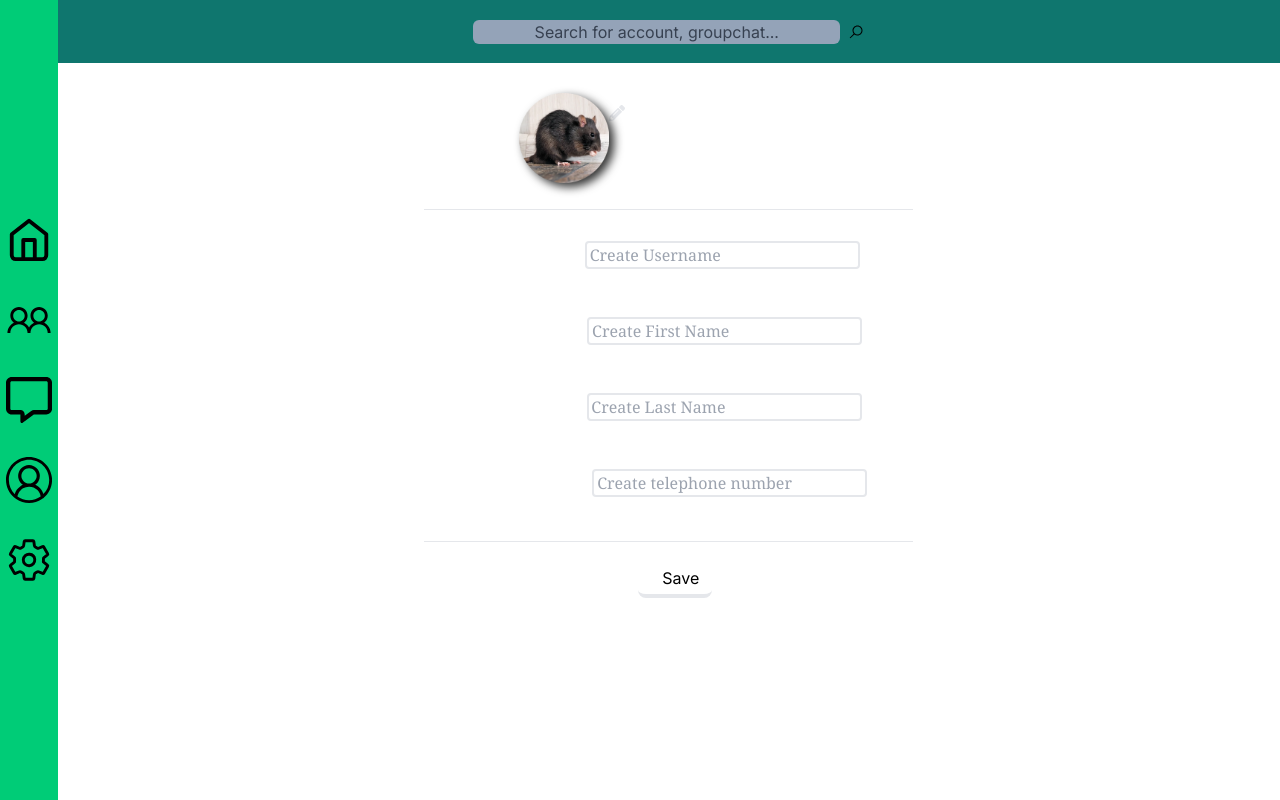
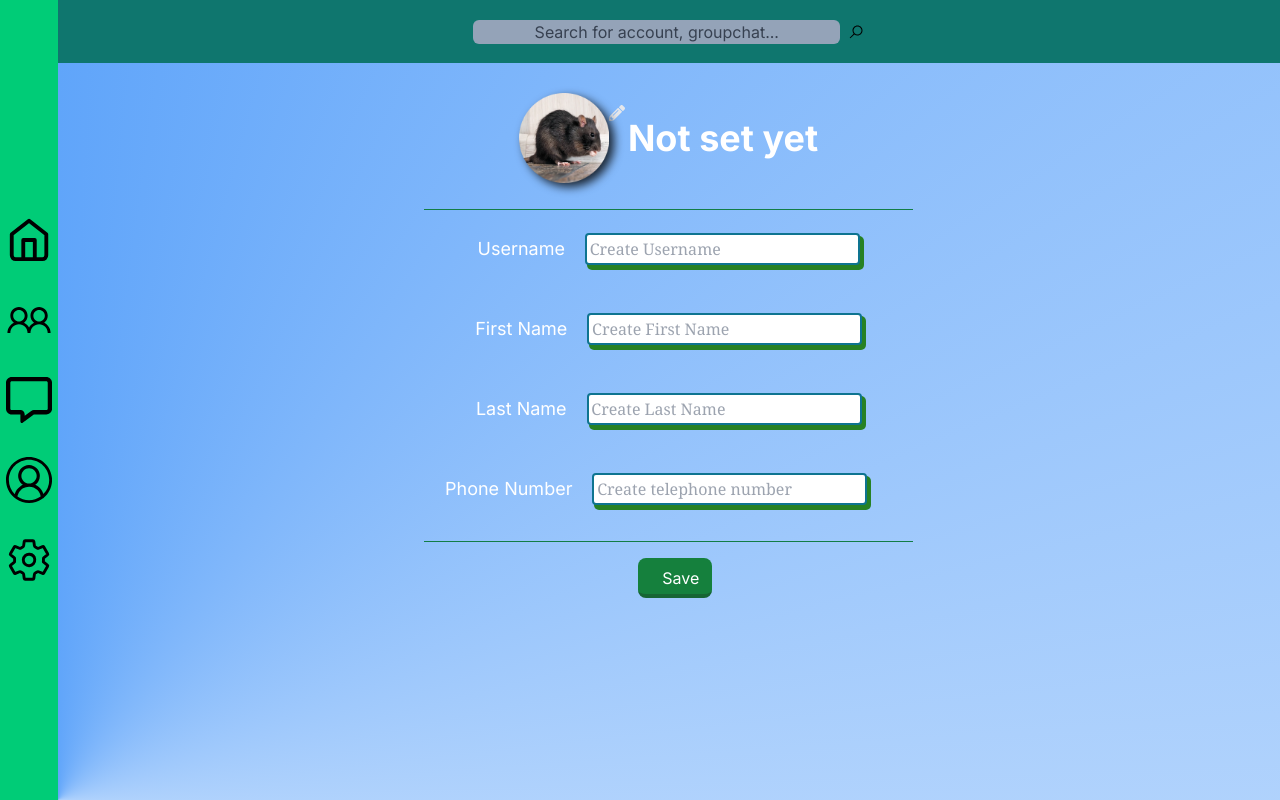
Before and after one commit to SqnkaBG/ChatApp, a Next.js app: page /user_account in a window 1280 px wide. Built offline with nearby package versions, Linux system fonts and the light colour scheme.

Commit message:
cleaned up code

```diff
--- a/app/settings/page.tsx
+++ b/app/settings/page.tsx
@@ -8,9 +8,27 @@ export default function Settings() {
     const [style, setStyle] = useState("1");
     const [storedData, setStoredData] = useState<string>("1");
     const [selectValue, setSelectValue] = useState<string>(storedData); //this is the value of the select elem.
+    const [bg, setBg] = useState<string>(storedData); //this is the value of the select elem.
+
+    const setColors = () => {
+        if (storedData === "1") {
+            setBg("bg-gradient-to-r from-blue-400 to-blue-600");
+        } else if (storedData === "2") {
+            setBg("bg-gradient-to-br from-[#374151] via-[#f43f5e] to-red-300");
+        } else if (storedData === "3") {
+            setBg(
+                "bg-gradient-to-tr from-purple-100 via-purple-500 to-purple-800"
+            );
+        } else if (storedData === "4") {
+            setBg(
+                "bg-[radial-gradient(ellipse_at_top,_var(--tw-gradient-stops))] from-[#d97706] via-[#d97706] to-[#c2410c]"
+            );
+        }
+    };
 
     useEffect(() => {
         if (typeof window !== "undefined") {
+            setColors();
             try {
                 const storedStyle = localStorage.getItem("style");
                 if (storedStyle) {
@@ -24,7 +42,7 @@ export default function Settings() {
                 console.error("Error accessing localStorage:", error);
             }
         }
-    }, []);
+    }, [style, storedData]);
     const handleSubmit = (e: React.FormEvent) => {
         e.preventDefault();
         const dataHasChanged = style !== storedData;
@@ -50,17 +68,7 @@ export default function Settings() {
         <div className="flex h-screen w-screen flex-wrap bg-white">
             <Sidebar />
             <div
-                className={`${
-                    storedData === "1"
-                        ? "bg-gradient-to-r from-blue-400 to-blue-600"
-                        : storedData === "2"
-                          ? "bg-gradient-to-br from-[#374151] via-[#f43f5e] to-red-300"
-                          : storedData === "3"
-                            ? "bg-gradient-to-tr from-purple-100 via-purple-500 to-purple-800"
-                            : storedData === "4"
-                              ? "bg-[radial-gradient(ellipse_at_top,_var(--tw-gradient-stops))] from-[#d97706] via-[#d97706] to-[#c2410c]"
-                              : ""
-                } h-full w-full flex-col items-center justify-center overflow-y-auto md:w-[95.5%]`}
+                className={` ${bg} h-full w-full flex-col items-center justify-center overflow-y-auto md:w-[95.5%]`}
             >
                 <SearchBar />
                 <div className="flex h-[93%] w-full flex-col pb-[1%] text-black">
--- a/app/user_account/page.tsx
+++ b/app/user_account/page.tsx
@@ -21,7 +21,9 @@ export default function Account() {
     const [firstName, setFirstName] = useState<string>("");
     const [lastName, setLastName] = useState<string>("");
     const [telNumber, SetTelNumber] = useState<string>("");
-
+    const [shadow, setShadow] = useState<string>(""); //shadows for the input element
+    const [bg, setBg] = useState<string>(""); //background
+    const [border, setBorder] = useState<string>("");
     const [storedData, setStoredData] = useState<{
         username: string | null;
         firstName: string | null;
@@ -38,15 +40,46 @@ export default function Account() {
         style: null,
     });
 
+    const setColors = () => {
+        if (style === "1") {
+            setShadow("shadow-custom-green border-cyan-700");
+            setBg(
+                "bg-[conic-gradient(at_bottom_left,_var(--tw-gradient-stops))] from-blue-400 via-white to-blue-600"
+            );
+            setBorder("border-[#127d46]");
+        } else if (style === "2") {
+            setShadow("shadow-custom-red border-gray-800");
+            setBg("bg-gradient-to-br from-[#374151] via-[#f43f5e] to-red-300");
+            setBorder("border-gray-800");
+        } else if (storedData.style === "3") {
+            setShadow("shadow-custom-blue border-purple-700");
+            setBg(
+                "bg-gradient-to-tr from-purple-100 via-purple-500 to-purple-800"
+            );
+            setBorder("border-blue-700");
+        } else if (style === "4") {
+            setShadow("shadow-custom-peachy border-orange-700");
+            setBg(
+                "bg-[radial-gradient(ellipse_at_top,_var(--tw-gradient-stops))] from-[#d97706] via-[#d97706] to-[#c2410c]"
+            );
+            setBorder("border-peach");
+        }
+    };
+
     useEffect(() => {
         if (typeof window !== "undefined") {
+            setColors();
             try {
                 const storedUsername = localStorage.getItem("username");
                 const storedFirstName = localStorage.getItem("firstName");
                 const storedLastName = localStorage.getItem("lastName");
                 const storedTelNumber = localStorage.getItem("telNumber");
                 const storedImg = localStorage.getItem("pfp");
-                const storedStyle = localStorage.getItem("style");
+                let storedStyle = localStorage.getItem("style");
+                if (!storedStyle) {
+                    storedStyle = "1"; // Default value if not set in localStorage
+                    localStorage.setItem("style", storedStyle);
+                }
                 setStoredData({
                     username: storedUsername,
                     firstName: storedFirstName,
@@ -55,8 +88,8 @@ export default function Account() {
                     imageSrc: storedImg,
                     style: storedStyle,
                 });
-                if (style) {
-                    setStyle(style);
+                if (storedStyle) {
+                    setStyle(storedStyle);
                 }
                 if (storedImg) {
                     setImageSrc(storedImg); //updates source if it finds one in localstorage
@@ -65,7 +98,7 @@ export default function Account() {
                 console.error("Error accessing localStorage:", error);
             }
         }
-    }, []);
+    }, [style, storedData.style]);
 
     const handleClick = (src: React.SetStateAction<string>) => {
         setImageSrc(src);
@@ -140,17 +173,7 @@ export default function Account() {
                 </div>
                 <form
                     onSubmit={handleSubmit}
-                    className={`${isVisible === true ? "pointer-events-none blur-[2px] brightness-50" : ""} ${
-                        storedData.style === "1"
-                            ? "bg-[conic-gradient(at_bottom_left,_var(--tw-gradient-stops))] from-blue-400 via-white to-blue-600"
-                            : storedData.style === "2"
-                              ? "bg-gradient-to-br from-[#374151] via-[#f43f5e] to-red-300"
-                              : storedData.style === "3"
-                                ? "bg-gradient-to-tr from-purple-100 via-purple-500 to-purple-800"
-                                : storedData.style === "4"
-                                  ? "bg-[radial-gradient(ellipse_at_top,_var(--tw-gradient-stops))] from-[#d97706] via-[#d97706] to-[#c2410c]"
-                                  : ""
-                    } b-0 h-f flex h-[93%] w-[100%] flex-col items-center space-y-1 overflow-y-auto pb-[1.5%] text-black`}
+                    className={`${isVisible === true ? "pointer-events-none blur-[2px] brightness-50" : ""} ${bg} b-0 h-f flex h-[93%] w-[100%] flex-col items-center space-y-1 overflow-y-auto pb-[1.5%] text-black`}
                 >
                     <div className="mb-[7%] mt-[5%] flex h-[13%] w-[75%] flex-row items-center justify-center lg:mb-[1%] lg:mt-0 lg:h-[18%] lg:w-[40%] lg:pb-0">
                         <Image
@@ -174,19 +197,7 @@ export default function Account() {
                             {storedData.username || "Not set yet"}
                         </h1>
                     </div>
-                    <hr
-                        className={`${
-                            storedData.style === "1"
-                                ? "border-[#127d46]"
-                                : storedData.style === "2"
-                                  ? "border-gray-800"
-                                  : storedData.style === "3"
-                                    ? "border-blue-700"
-                                    : storedData.style === "4"
-                                      ? "border-peach"
-                                      : ""
-                        } w-[70%] lg:w-[40%]`}
-                    />
+                    <hr className={`${border} w-[70%] lg:w-[40%]`} />
                     <div className="flex h-[55%] w-[95%] flex-col items-center justify-center space-y-12 overflow-y-auto pb-[5%] pt-[5%] md:h-[45%] md:pb-[3%] md:pt-[2%] lg:w-[50%]">
                         <div className="flex h-auto w-[80%] flex-row items-center justify-center space-x-5 md:w-[90%]">
                             <label
@@ -203,17 +214,7 @@ export default function Account() {
                                     storedData.username || "Create Username"
                                 }
                                 onChange={(e) => setUsername(e.target.value)}
-                                className={`${
-                                    storedData.style === "1"
-                                        ? "shadow-custom-green border-cyan-700"
-                                        : storedData.style === "2"
-                                          ? "shadow-custom-red border-gray-800"
-                                          : storedData.style === "3"
-                                            ? "shadow-custom-blue border-purple-700"
-                                            : storedData.style === "4"
-                                              ? "shadow-custom-peachy border-orange-700"
-                                              : ""
-                                } "h-8 w-[50%] rounded border-2 border-solid pl-[0.5%] font-serif text-base text-black outline-none`}
+                                className={`${shadow} h-8 w-[50%] rounded border-2 border-solid pl-[0.5%] font-serif text-base text-black outline-none`}
                             />
                         </div>
                         <div className="flex h-auto w-[80%] flex-row items-center justify-center space-x-5 md:w-[90%]">
@@ -230,17 +231,7 @@ export default function Account() {
                                     storedData.firstName || "Create First Name"
                                 }
                                 onChange={(e) => setFirstName(e.target.value)}
-                                className={`${
-                                    storedData.style === "1"
-                                        ? "shadow-custom-green border-cyan-700"
-                                        : storedData.style === "2"
-                                          ? "shadow-custom-red border-gray-800"
-                                          : storedData.style === "3"
-                                            ? "shadow-custom-blue border-purple-700"
-                                            : storedData.style === "4"
-                                              ? "shadow-custom-peachy border-orange-700"
-                                              : ""
-                                } "h-8 w-[50%] rounded border-2 border-solid pl-[0.5%] font-serif text-base text-black outline-none`}
+                                className={`${shadow} h-8 w-[50%] rounded border-2 border-solid pl-[0.5%] font-serif text-base text-black outline-none`}
                             />
                         </div>
                         <div className="flex h-auto w-[80%] flex-row items-center justify-center space-x-5 md:w-[90%]">
@@ -257,17 +248,7 @@ export default function Account() {
                                     storedData.lastName || "Create Last Name"
                                 }
                                 onChange={(e) => setLastName(e.target.value)}
-                                className={`${
-                                    storedData.style === "1"
-                                        ? "shadow-custom-green border-cyan-700"
-                                        : storedData.style === "2"
-                                          ? "shadow-custom-red border-gray-800"
-                                          : storedData.style === "3"
-                                            ? "shadow-custom-blue border-purple-700"
-                                            : storedData.style === "4"
-                                              ? "shadow-custom-peachy border-orange-700"
-                                              : ""
-                                } "h-8 w-[50%] rounded border-2 border-solid pl-[0.5%] font-serif text-base text-black outline-none`}
+                                className={`${shadow} h-8 w-[50%] rounded border-2 border-solid pl-[0.5%] font-serif text-base text-black outline-none`}
                             />
                         </div>
                         <div className="mr-[4.1%] flex h-auto w-[80%] flex-row items-center justify-center space-x-5 md:w-[90%]">
@@ -286,33 +267,11 @@ export default function Account() {
                                     storedData.telNumber ||
                                     "Create telephone number"
                                 }
-                                className={`${
-                                    storedData.style === "1"
-                                        ? "shadow-custom-green border-cyan-700"
-                                        : storedData.style === "2"
-                                          ? "shadow-custom-red border-gray-800"
-                                          : storedData.style === "3"
-                                            ? "shadow-custom-blue border-purple-700"
-                                            : storedData.style === "4"
-                                              ? "shadow-custom-peachy border-orange-700"
-                                              : ""
-                                } "h-8 w-[50%] rounded border-2 border-solid pl-[0.5%] font-serif text-base text-black outline-none`}
+                                className={`${shadow} h-8 w-[50%] rounded border-2 border-solid pl-[0.5%] font-serif text-base text-black outline-none`}
                             />
                         </div>
                     </div>
-                    <hr
-                        className={`${
-                            storedData.style === "1"
-                                ? "border-[#127d46]"
-                                : storedData.style === "2"
-                                  ? "border-gray-800"
-                                  : storedData.style === "3"
-                                    ? "border-blue-700"
-                                    : storedData.style === "4"
-                                      ? "border-peach"
-                                      : ""
-                        } w-[70%] lg:w-[40%]`}
-                    />
+                    <hr className={`${border} w-[70%] lg:w-[40%]`} />
                     <div className="ml-[4%] flex h-[10%] w-[20%] flex-row justify-center pt-[5%] lg:ml-[1%] lg:pt-[1%]">
                         <button
                             type="submit"
```
